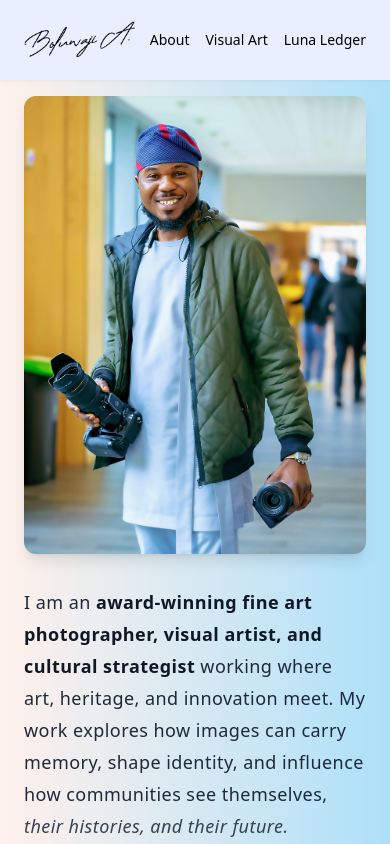
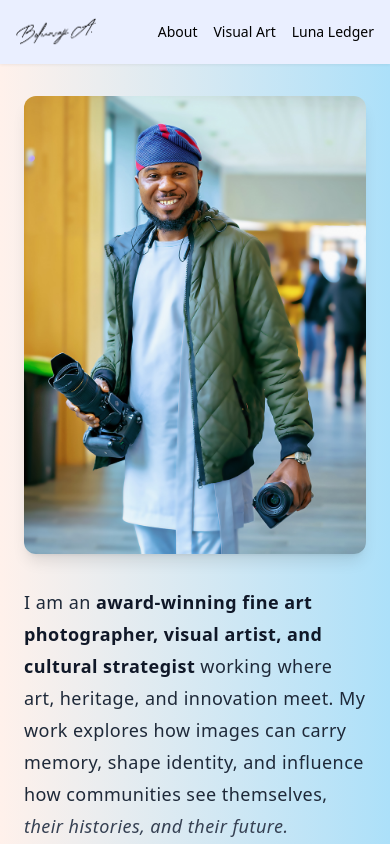
Before and after one commit to fuad1706/boluwaji, a React (Vite) app: page / in a window 390 px wide. Shown: the top 844 px of the page. Built offline with nearby package versions, Linux system fonts and the light colour scheme.

Commit message:
logo size changed for screen size

```diff
--- a/src/components/Header.jsx
+++ b/src/components/Header.jsx
@@ -4,13 +4,13 @@ import { Link } from "react-router-dom";
 const Header = () => {
   return (
     <nav className="py-3 items-center justify-center shadow-[0_1px_3px_rgba(0,0,0,0.06)] z-50 bg-[#EAEFFF] fixed md:relative w-full">
-      <div className="flex justify-between items-center px-6 md:px-20">
+      <div className="flex justify-between items-center px-4 md:px-20">
         <div>
           <a href="#">
             <img
               src="/images/bolu_sign.png"
               alt="logo"
-              className="h-14 sm:h-8"
+              className="h-10 md:h-15"
             />
           </a>
         </div>
```
